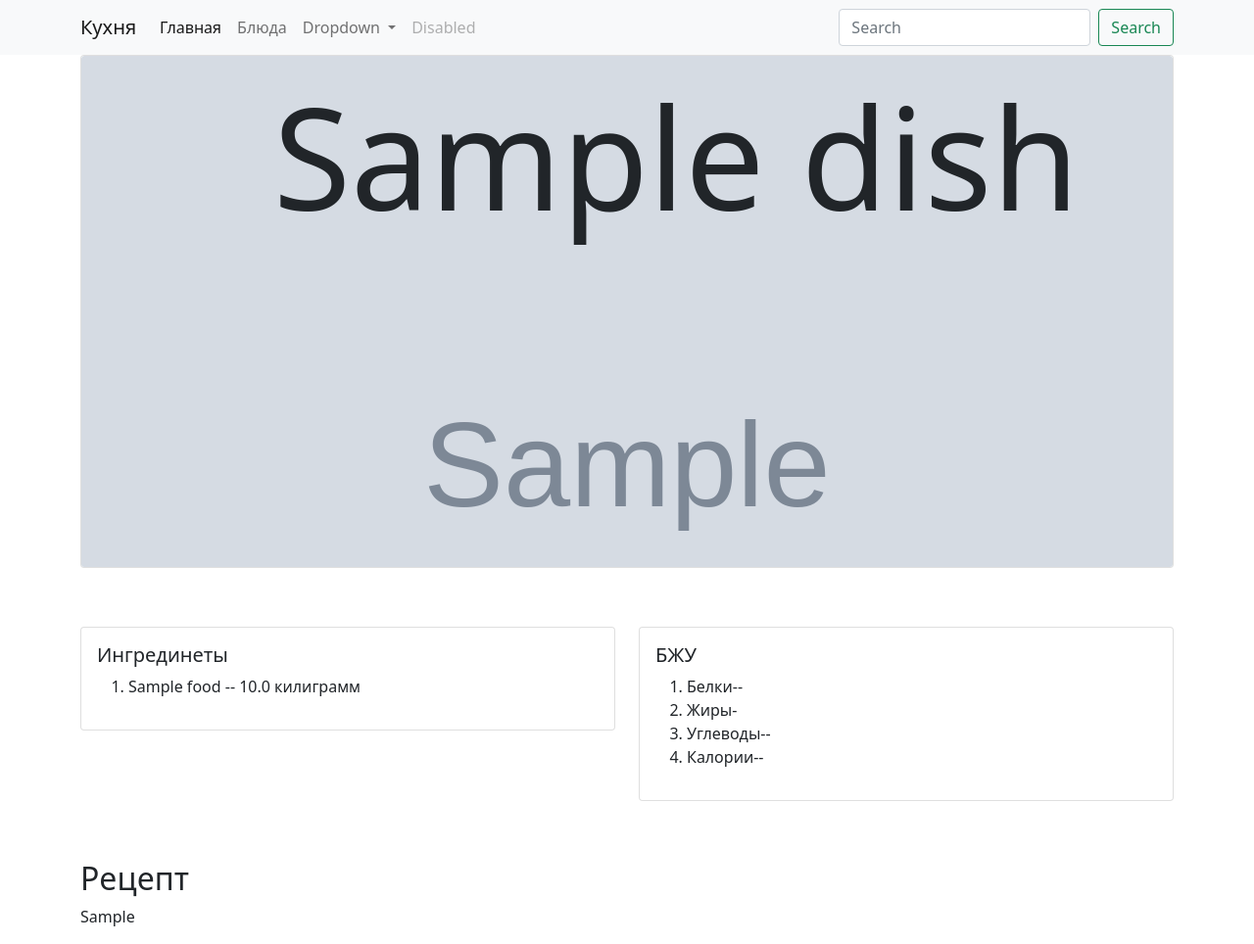
After one commit to che4web/django_2021, a Django app: page /dish/1/class in a window 1280 px wide. The commit adds this page. Shown: the whole page at 98% size. Run offline with Django 3.2, Linux system fonts and the light colour scheme; tables that the repository leaves empty hold one stand-in row (values such as "Sample post"); grey boxes marked "Sample" are stand-in pictures.

Commit message:
create view

```diff
--- a/awesomeproject/awesomeproject/urls.py
+++ b/awesomeproject/awesomeproject/urls.py
@@ -15,7 +15,6 @@ Including another URLconf
 """
 from django.contrib import admin
 from django.urls import path,re_path,include
-from sudentapp.views import index,hello,dish_detail
 from sudentapp.views import IndexView
 from django.conf import settings
 from django.conf.urls.static import static
--- a/awesomeproject/sudentapp/models.py
+++ b/awesomeproject/sudentapp/models.py
@@ -3,8 +3,8 @@ from django.urls import reverse
 
 # Create your models here.
 class Dish(models.Model):
-    name = models.CharField(max_length=255,verbose_name="Название блюда")
-    slug = models.CharField(max_length=255,verbose_name="slug")
+    name = models.CharField(max_length=255,verbose_name="Название блюда",unique=True)
+    slug = models.CharField(max_length=255,verbose_name="slug",blank=True)
     recipe = models.TextField(verbose_name="Рецепт")
     cooking_time = models.IntegerField()
     TYP_CHOICES =(
@@ -18,6 +18,9 @@ class Dish(models.Model):
         return "hello "+self.name
     def __str__(self):
         return self.name
+    def get_photo_url(self):
+        return self.photo.url if self.photo else ''
+
     class Meta:
         verbose_name = "Блюдо"
         verbose_name_plural = "Блюда"
@@ -43,3 +46,9 @@ class Ingredient(models.Model):
     dish = models.ForeignKey(Dish,on_delete=models.CASCADE,null=True)
     food = models.ForeignKey(Food,on_delete=models.PROTECT,null=True)
     quantity = models.FloatField()
+    UNIT_CHOICE = (
+        ("KG",'килиграмм'),
+        ("G",'грамм'),
+        ("U",'штук'),
+    )
+    unit = models.CharField(max_length=2,choices=UNIT_CHOICE)
--- /dev/null
+++ b/awesomeproject/sudentapp/static/style.css
@@ -0,0 +1,14 @@
+.ingredient-row{
+    margin: 60px 0;
+}
+.dish_photo{
+height: 524px;
+overflow: hidden;
+}
+.dish_photo .card-title{
+    font-size:9rem;
+    margin-left:180px
+}
+.dish_preview{
+    height:100px;
+}
--- a/awesomeproject/sudentapp/templates/base.html
+++ b/awesomeproject/sudentapp/templates/base.html
@@ -1,3 +1,4 @@
+{%load static%}
 <!doctype html>
 <html lang="en">
     <head>
@@ -5,6 +6,7 @@
         <meta name="viewport" content="width=device-width, initial-scale=1">
 
         <link href="https://cdn.jsdelivr.net/npm/bootstrap@5.1.3/dist/css/bootstrap.min.css" rel="stylesheet" integrity="sha384-1BmE4kWBq78iYhFldvKuhfTAU6auU8tT94WrHftjDbrCEXSU1oBoqyl2QvZ6jIW3" crossorigin="anonymous">
+        <link href="{% static 'style.css'%}" rel="stylesheet" >
     </head>
     <body>
         <nav class="navbar navbar-expand-lg navbar-light bg-light">
@@ -44,13 +46,10 @@
             </div>
         </nav>
         <div class="container">
-            <div class="row">
-                <div class="col-12">
             {%block some_name%}
 
                     hello это сайт про еду
             {%endblock%}
-            </div>
         </div>
 
         <script src="https://cdn.jsdelivr.net/npm/bootstrap@5.1.3/dist/js/bootstrap.bundle.min.js" integrity="sha384-ka7Sk0Gln4gmtz2MlQnikT1wXgYsOg+OMhuP+IlRH9sENBO0LRn5q+8nbTov4+1p" crossorigin="anonymous"></script>
--- /dev/null
+++ b/awesomeproject/sudentapp/templates/sudentapp/dish_detail.html
@@ -0,0 +1,55 @@
+{% extends "base.html"%}
+
+{%block some_name%}
+<div class="row">
+    <div class="col-md-12">
+    <div class="card   dish_photo">
+        <img src="{{object.get_photo_url}}" class="card-img" alt="...">
+  <div class="card-img-overlay">
+      <h5 class="card-title">{{object.name}}</h5>
+    <p class="card-text"></p>
+    <p class="card-text"></p>
+  </div>
+</div>
+</div>
+</div>
+
+
+
+<div class="ingredient-row">
+<div class="row">
+    <div class="col-md-6">
+        <div class="card">
+            <div class="card-body">
+                <h5 class="card-title"> Ингрединеты</h5>
+                <ol>
+                    {%for item in object.ingredient_set.all%}
+                    <li>{{item.food.name}} -- {{item.quantity}} {{item.get_unit_display}}</li>
+                    {%endfor%}
+                </ol>
+            </div>
+        </div>
+    </div>
+    <div class="col-md-6">
+        <div class="card">
+            <div class="card-body">
+                <h5 class="card-title"> БЖУ</h5>
+                <ol>
+                    <li> Белки-- </li>
+                    <li> Жиры- </li>
+                    <li> Углеводы-- </li>
+                    <li> Калории-- </li>
+                </ol>
+            </div>
+        </div>
+    </div>
+</div>
+</div>
+
+<div class="row">
+    <div class="col-md-12">
+        <h2>Рецепт</h2>
+<div>{{object.recipe|linebreaks}}</div>
+</div>
+</div>
+{%endblock%}
--- a/awesomeproject/sudentapp/templates/foo.html
+++ b/awesomeproject/sudentapp/templates/sudentapp/dish_list.html
@@ -14,12 +14,12 @@
                     <th>  </th>
                 </tr>
             </thead>
-            {% for dish in dish_list%}
+            {% for dish in object_list%}
             <tr>
                 <td> {{dish.id}} </td>
                 <td>
                     {% if dish.photo%}
-                    <img src="{{dish.photo.url}}">
+                    <img class="dish_preview" src="{{dish.photo.url}}">
                     {%else %}
                     фото нет
                     {%endif%}
@@ -35,6 +35,7 @@
             </tr>
             {%endfor%}
         </table >
+        <a href="{% url 'dish-create'%}" class="btn btn-primary"> Добавить</a>
     </div>
 
 </div>
--- a/awesomeproject/sudentapp/urls.py
+++ b/awesomeproject/sudentapp/urls.py
@@ -1,7 +1,9 @@
 from django.urls import path
-from sudentapp.views import index,hello,dish_detail
+from sudentapp.views import DishListView,DishDetailView,DishCreateView,create_view
 
 urlpatterns = [
-    path('',hello,name="dish-list"),
-    path('<int:pk>/',dish_detail,name="dish-detail"),
+    path('',DishListView.as_view(),name="dish-list"),
+    #path('create',DishCreateView.as_view(),name="dish-create"),
+    path('create',create_view,name="dish-create"),
+    path('<int:pk>/class',DishDetailView.as_view(),name="dish-detail"),
 ]
--- a/awesomeproject/sudentapp/views.py
+++ b/awesomeproject/sudentapp/views.py
@@ -3,36 +3,50 @@ from sudentapp.models import Dish
 from django.http import HttpResponse
 from django.template import Template,RequestContext
 from datetime import datetime as dt
-from django.views.generic import TemplateView
-
-class myCls:
-    name =' для теста'
-    def __str__(self):
-        return self.name
-    def say(self):
-        return "hello"
-
-def hello(request):
-    dish_list = Dish.objects.all().order_by('-cooking_time')
-
-    return render(request,'foo.html',
-                  {'bar':dt.now,
-                   'dish_list':dish_list,
-                    'hello_from_context':"HELLO",
-                   "some_test":" это переменная на питонке"
-                   })
-
-def dish_detail(request,pk,some_text=''):
-    dish = Dish.objects.get(pk=pk)
-
-    return render(request,'dish_detail.html',
-                  {'bar':dt.now,
-                   "object":dish,
-                   "some_text":some_text,
-                   })
+from django.views.generic import TemplateView,ListView,DetailView
+from django.views.generic.edit import CreateView
 
 def index(request):
     return render(request,'index.html',{})
 
+def create_view(request):
+    if request.method == 'GET':
+        return render(request,'sudentapp/dish_form.html',{})
+    elif request.method == 'POST':
+        context={}
+        name = request.POST['name']
+        recipe= request.POST['recipe']
+        cooking_time = request.POST['cooking_time']
+        typ = request.POST['typ']
+        if Dish.objects.filter(name=name).exists():
+            context['error'] = "Такое блюдо уж есть"
+            context['name'] = name
+            context['recipe'] = recipe
+            context['cooking_time'] = cooking_time
+        else:
+            dish = Dish(
+                name=name,
+                recipe=recipe,
+                cooking_time=cooking_time,
+                typ=typ
+            )
+            dish.save()
+            context['dish'] =dish
+        return render(request,'sudentapp/dish_form.html',context)
+
+class DishDetailView(DetailView):
+    model = Dish
+    def get_context_date(self,*args,**kwargs):
+        context = super().get_CreateViewcontext_date(*args,**kwargs)
+        context['bar']=dt.now
+        return context
+
+class DishListView(ListView):
+    model = Dish
+
+class DishCreateView(CreateView):
+    model = Dish
+    fields = "__all__"
+
 class IndexView(TemplateView):
     template_name = "index.html"
```
Also changed, not shown: awesomeproject/sudentapp/templates/dish_detail.html (deleted, +0 -7 lines), awesomeproject/sudentapp/templates/sudentapp/dish_form.html (added, +45 -0 lines), awesomeproject/media/borshh-klasicheskij.jpg (added), awesomeproject/sudentapp/migrations/0015_ingredient_unit.py (added), awesomeproject/sudentapp/migrations/0016_auto_20211111_1512.py (added).
